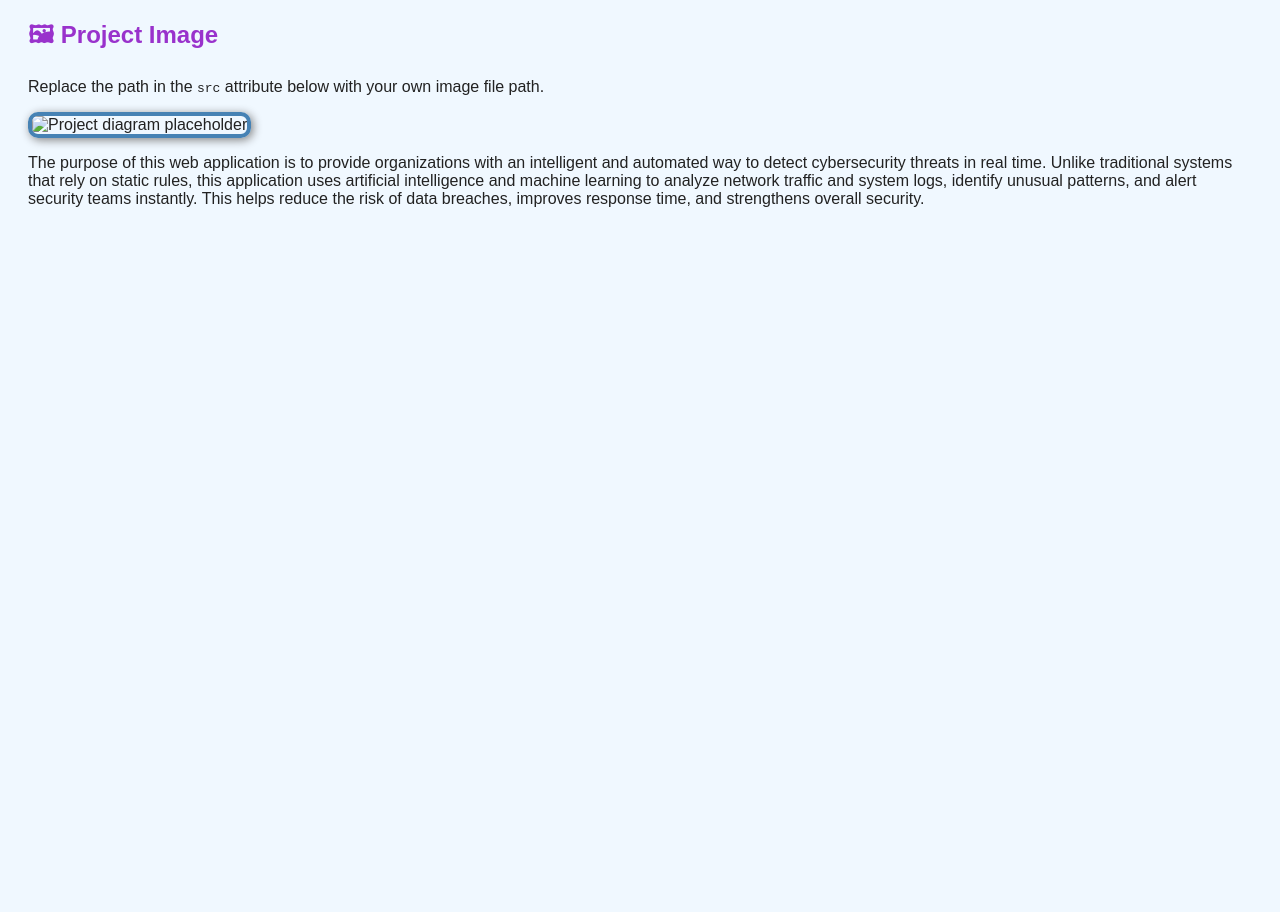
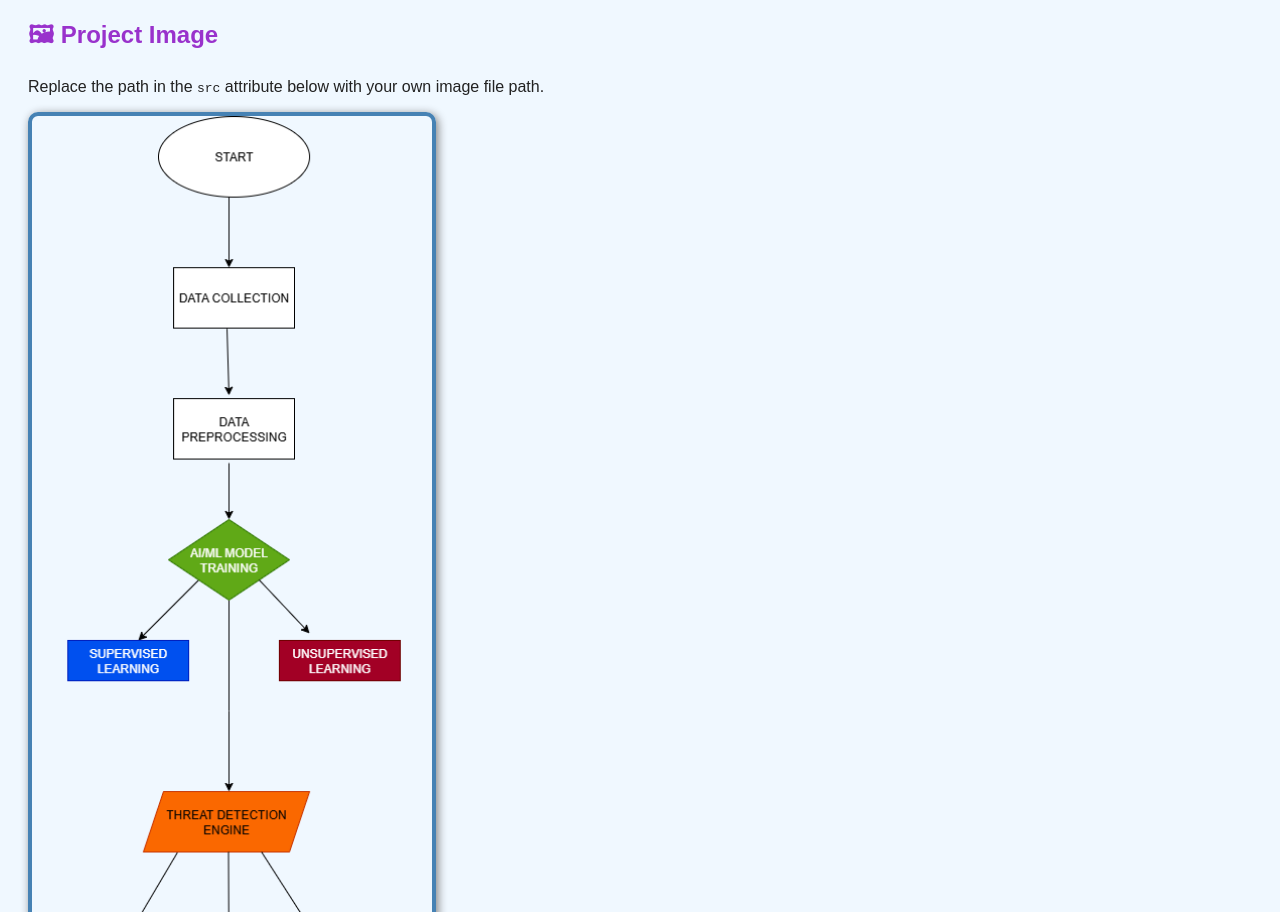
Before and after one commit to lasyarishitha/PROJECT-AI, a plain HTML site: page index.html in a window 1280 px wide. Shown: the part 970-1882 px from the top of the page. Before the commit the page ends 1222 px from the top, so only its background shows below. Drawn offline with Linux system fonts and the light colour scheme.

Commit message:
Update index.html

```diff
--- a/index.html
+++ b/index.html
@@ -61,7 +61,7 @@ Description:
 
   <h2 style="color:#9932cc;">🖼 Project Image</h2>
   <p>Replace the path in the <code>src</code> attribute below with your own image file path.</p>
-  <img src="path/to/your/image.png"
+  <img src=aidiagram.png
        alt="Project diagram placeholder"
        width="400"
        style="border:4px solid #4682b4; border-radius:10px; box-shadow:2px 2px 10px gray;">
@@ -76,4 +76,5 @@ Description:
   improves response time, and strengthens overall security.
 </p>
 </body>
+
 </html>
```
